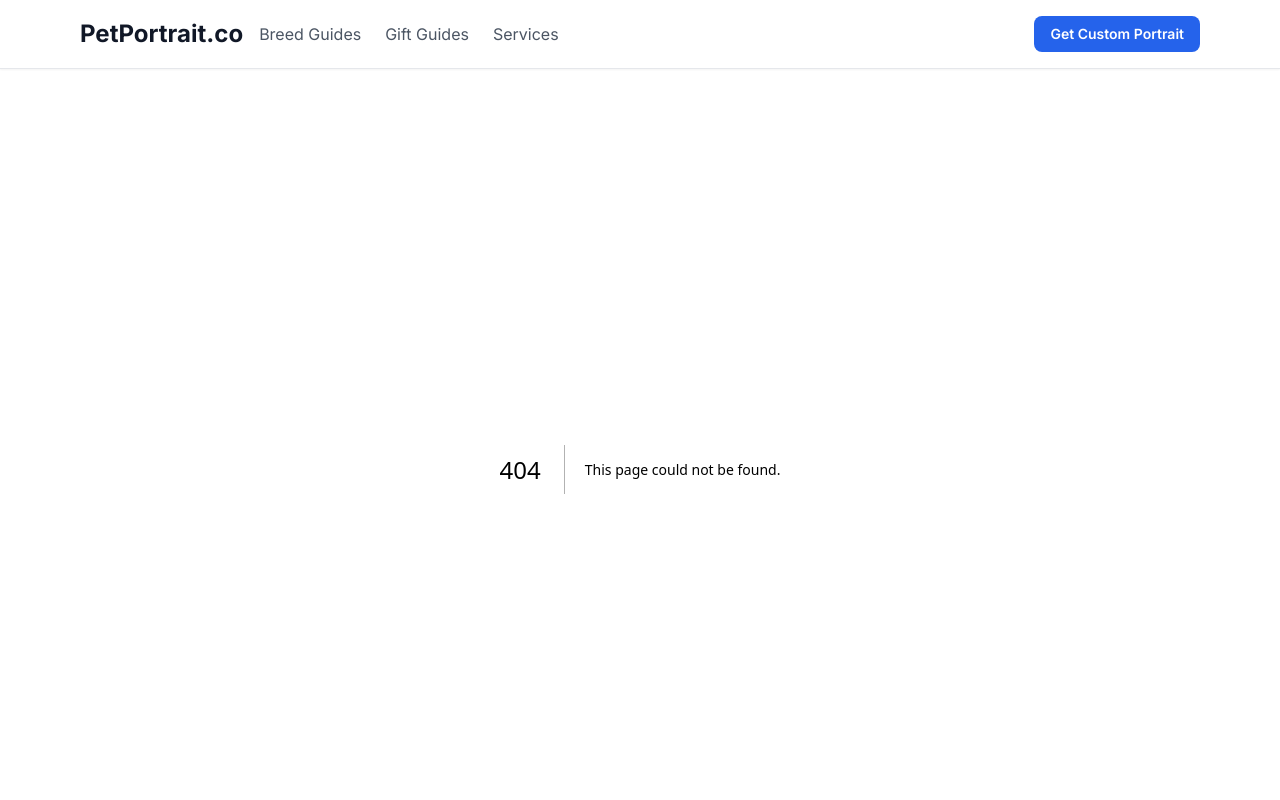
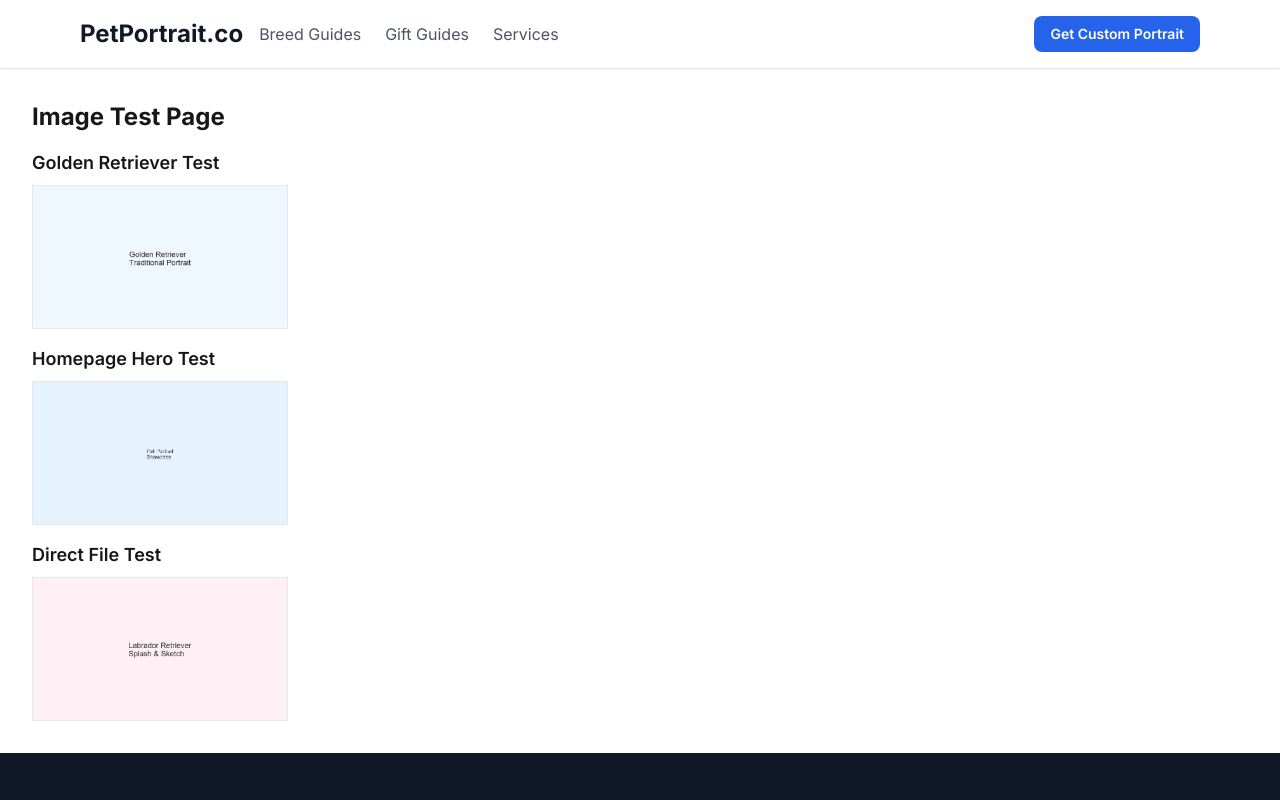
Before and after one commit to 00dkeati/petportrait-seo, a Next.js app: page /test-images in a window 1280 px wide. Before the commit this address had no page. Shown: the top 800 px of the page. Built offline with nearby package versions, Linux system fonts and the light colour scheme.

Commit message:
Fixed image serving for static export - images now working correctly

```diff
--- /dev/null
+++ b/app/test-images/page.tsx
@@ -0,0 +1,36 @@
+export default function TestImages() {
+  return (
+    <div className="p-8">
+      <h1 className="text-2xl font-bold mb-4">Image Test Page</h1>
+
+      <div className="space-y-4">
+        <div>
+          <h2 className="text-lg font-semibold mb-2">Golden Retriever Test</h2>
+          <img
+            src="/images/breeds/golden-retriever-traditional.jpg"
+            alt="Golden Retriever Test"
+            className="w-64 h-36 object-cover border"
+          />
+        </div>
+
+        <div>
+          <h2 className="text-lg font-semibold mb-2">Homepage Hero Test</h2>
+          <img
+            src="/images/homepage/hero-showcase.jpg"
+            alt="Homepage Hero Test"
+            className="w-64 h-36 object-cover border"
+          />
+        </div>
+
+        <div>
+          <h2 className="text-lg font-semibold mb-2">Direct File Test</h2>
+          <img
+            src="/images/breeds/labrador-splash-sketch.jpg"
+            alt="Labrador Test"
+            className="w-64 h-36 object-cover border"
+          />
+        </div>
+      </div>
+    </div>
+  );
+}
--- a/next.config.js
+++ b/next.config.js
@@ -6,7 +6,7 @@ const nextConfig = {
     unoptimized: true,
   },
   experimental: {
-    optimizePackageImports: ['lucide-react'],
+    // optimizePackageImports: ['lucide-react'], // Removed as lucide-react was removed
   },
 };
 
```
